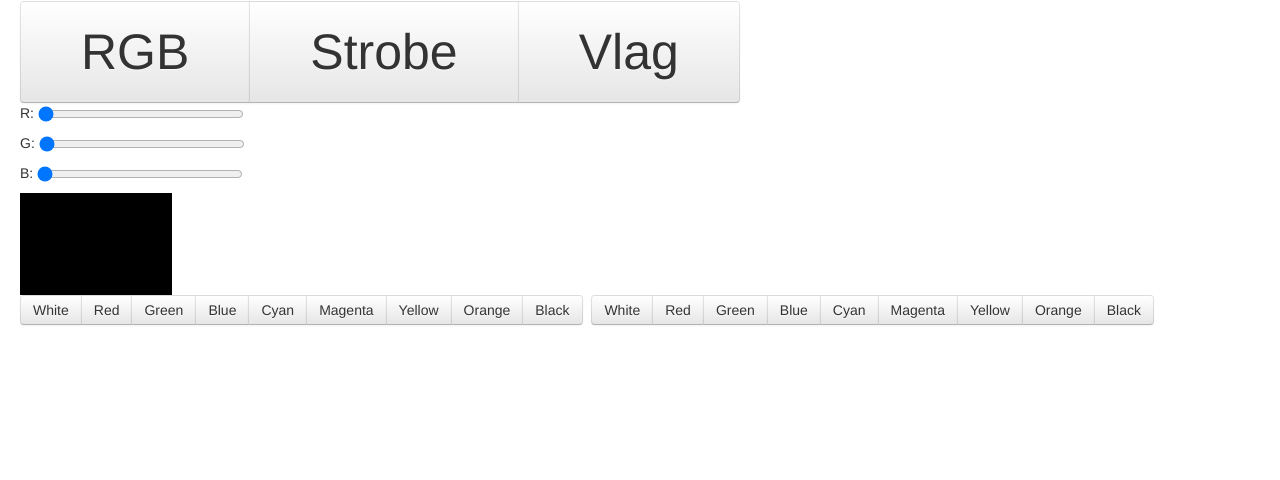
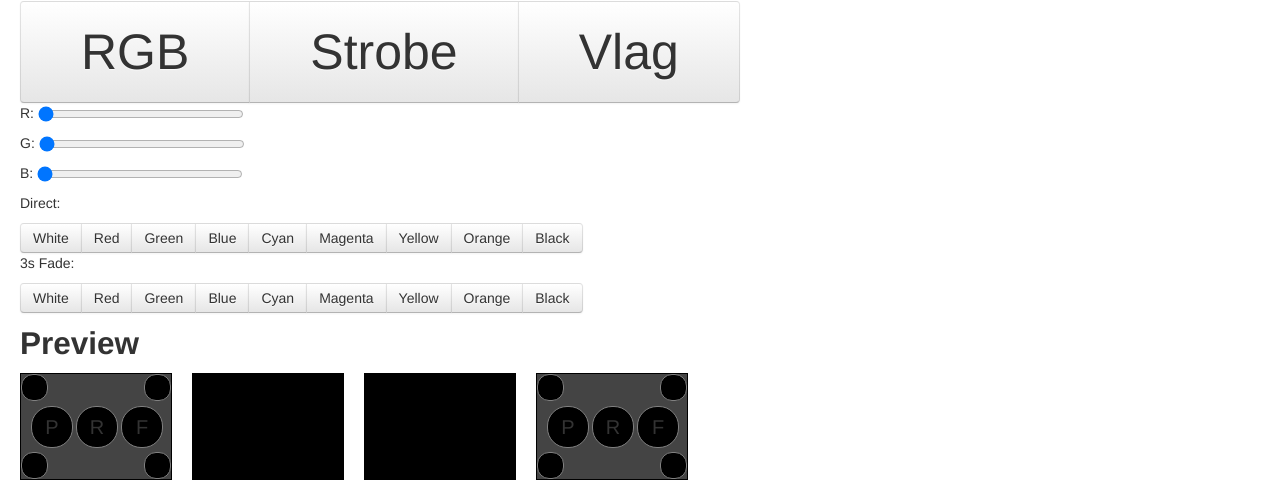
Before and after one commit to Flard/purecontroller, a plain HTML site: page index.html in a window 1280 px wide. Shown: the part 403-883 px from the top of the page. Before the commit the page ends 800 px from the top, so only its background shows below. Drawn offline with Linux system fonts and the light colour scheme.

Commit message:
Riser previews

```diff
--- a/css/app.css
+++ b/css/app.css
@@ -7,9 +7,74 @@ body {
     padding: 40px 60px;
 }
 
-#rgb-preview {
+.rgb-preview {
     width: 150px;
-    height: 100px;
+    height: 105px;
     border: 1px solid black;
     background-color: black;
+
+    float: left;
+    margin-right: 20px;
 }
+
+.rgb-preview div {
+    height: 35px;
+}
+
+.riser {
+    float: left;
+    margin-right: 20px;
+
+    border: 1px solid black;
+    position: relative;
+    width: 150px;
+    height: 105px;
+
+    background-color: #444444;
+
+}
+
+.riser .acl {
+    position: absolute;
+    width: 25px;
+    height: 25px;
+    border: 1px solid gray;
+    border-radius: 12px;
+}
+
+.riser .acl2 {
+    left: 123px;
+    top: 0;
+}
+
+.riser .acl3 {
+    left: 123px;
+    top: 78px;
+}
+
+.riser .acl4 {
+    left: 0;
+    top: 78px;
+}
+
+.riser .par, .riser .fog, .riser .fan {
+    position: absolute;
+    width: 40px;
+    height: 40px;
+    border: 1px solid gray;
+    border-radius: 20px;
+    top: 32px;
+    left: 10px;
+    text-align: center;
+    font-size: 20px;
+    vertical-align: middle;
+    line-height: 40px;
+}
+
+.riser .fog {
+    left: 55px;
+}
+
+.riser .fan {
+    left: 100px;
+}
--- a/index.html
+++ b/index.html
@@ -15,7 +15,7 @@
         <button class="btn btn-xxlarge" data-type="channel" data-id="fog1">Rook</button>
         <button class="btn btn-xxlarge" data-type="channel" data-id="fan1">Fan</button>
         <button class="btn btn-xxlarge" data-type="channel" data-id="par1">Par</button>
-        <button class="btn btn-xxlarge" data-type="channel" data-id="acl1">ACL</button>
+        <button class="btn btn-xxlarge" data-type="channel" data-id="acl11,acl12,acl13,acl14">ACL</button>
     </div>
 
     <h1>Ego riser 2</h1>
@@ -23,14 +23,14 @@
         <button class="btn btn-xxlarge" data-type="channel" data-id="fog2">Rook</button>
         <button class="btn btn-xxlarge" data-type="channel" data-id="fan2">Fan</button>
         <button class="btn btn-xxlarge" data-type="channel" data-id="par2">Par</button>
-        <button class="btn btn-xxlarge" data-type="channel" data-id="acl2">ACL</button>
+        <button class="btn btn-xxlarge" data-type="channel" data-id="acl21,acl22,acl23,acl24">ACL</button>
     </div>
 
     <h1>Led</h1>
     <div class="btn-group">
         <button class="btn btn-xxlarge">RGB</button>
         <button class="btn btn-xxlarge">Strobe</button>
-        <button class="btn btn-xxlarge">Vlag</button>
+        <button class="btn btn-xxlarge" data-type="ledpreset" data-fade="1000" data-value="255,0,0,255,255,255,0,0,255">Vlag</button>
     </div>
     <p>
         R: <input type="range" min="0" max="255" value="0" id="led_r" />
@@ -41,7 +41,7 @@
     <p>
         B: <input type="range" min="0" max="255" value="0" id="led_b" />
     </p>
-    <div id="rgb-preview"></div>
+    <p>Direct:</p>
     <div class="btn-group">
         <button class="btn" data-type="ledpreset" data-fade="0" data-value="255,255,255">White</button>
         <button class="btn" data-type="ledpreset" data-fade="0" data-value="255,0,0">Red</button>
@@ -53,6 +53,7 @@
         <button class="btn" data-type="ledpreset" data-fade="0" data-value="255,153,0">Orange</button>
         <button class="btn" data-type="ledpreset" data-fade="0" data-value="0,0,0">Black</button>
     </div>
+    <p>3s Fade:</p>
     <div class="btn-group">
         <button class="btn" data-type="ledpreset" data-fade="3000" data-value="255,255,255">White</button>
         <button class="btn" data-type="ledpreset" data-fade="3000" data-value="255,0,0">Red</button>
@@ -64,6 +65,34 @@
         <button class="btn" data-type="ledpreset" data-fade="3000" data-value="255,153,0">Orange</button>
         <button class="btn" data-type="ledpreset" data-fade="3000" data-value="0,0,0">Black</button>
     </div>
-
+    <h2>Preview</h2>
+    <div id="riser1" class="riser">
+        <div class="acl acl1" data-type="output" data-bind="acl11"></div>
+        <div class="acl acl2" data-type="output" data-bind="acl12"></div>
+        <div class="acl acl3" data-type="output" data-bind="acl13"></div>
+        <div class="acl acl4" data-type="output" data-bind="acl14"></div>
+        <div class="par" data-type="output" data-bind="par1">P</div>
+        <div class="fan" data-type="output" data-bind="fan1">F</div>
+        <div class="fog" data-type="output" data-bind="fog1">R</div>
+    </div>
+    <div id="rgb-preview1" class="rgb-preview">
+        <div class="line1" data-type="output-rgb" data-bind="led11"></div>
+        <div class="line2" data-type="output-rgb" data-bind="led12"></div>
+        <div class="line3" data-type="output-rgb" data-bind="led13"></div>
+    </div>
+    <div id="rgb-preview2" class="rgb-preview">
+        <div class="line1" data-type="output-rgb" data-bind="led21"></div>
+        <div class="line2" data-type="output-rgb" data-bind="led22"></div>
+        <div class="line3" data-type="output-rgb" data-bind="led23"></div>
+    </div>
+    <div id="riser2" class="riser">
+        <div class="acl acl1" data-type="output" data-bind="acl21"></div>
+        <div class="acl acl2" data-type="output" data-bind="acl22"></div>
+        <div class="acl acl3" data-type="output" data-bind="acl23"></div>
+        <div class="acl acl4" data-type="output" data-bind="acl24"></div>
+        <div class="par" data-type="output" data-bind="par2">P</div>
+        <div class="fan" data-type="output" data-bind="fan2">F</div>
+        <div class="fog" data-type="output" data-bind="fog2">R</div>
+    </div>
 </body>
 </html>
--- a/js/purecontroller.js
+++ b/js/purecontroller.js
@@ -1,29 +1,44 @@
 var PureController = {
 
     config: {
-        fan1: 100,
-        fan2: 120,
-        fog1: 101,
-        fog2: 121,
-        par1: 103,
-        par2: 104,
-        acl11: 1,
-        acl12: 2,
-        acl13: 3,
-        acl14: 4,
-        acl21: 5,
-        acl22: 6,
-        acl23: 7,
-        acl24: 9,
+        fan1: 1,
+        fan2: 2,
+        fog1: 3,
+        fog2: 4,
+        par1: 5,
+        par2: 6,
+        acl11: 7,
+        acl12: 8,
+        acl13: 9,
+        acl14: 10,
+        acl21: 11,
+        acl22: 12,
+        acl23: 13,
+        acl24: 14,
 
-        led11: 200,
-        led12: 201,
-        led13: 203,
+        led11R: 201,
+        led11G: 202,
+        led11B: 203,
+        led12R: 204,
+        led12G: 205,
+        led13R: 206,
+        led13R: 207,
+        led13G: 208,
+        led13B: 209,
 
-        led21: 204,
-        led22: 205,
-        led23: 206
+        led21R: 211,
+        led21G: 212,
+        led21B: 213,
+        led22R: 214,
+        led22G: 215,
+        led23R: 216,
+        led23R: 217,
+        led23G: 218,
+        led23B: 219
     },
+
+    outputs: new Array(512),
+    bindings: {},
 
     init: function() {
 
@@ -59,6 +74,21 @@ var PureController = {
             PureController.fadeLed(values, time);
         });
 
+        $('*[data-type=output]').each(function() {
+            var key = $(this).data('bind');
+            if (!PureController.bindings[key]) {
+                PureController.bindings[key] = [ this ];
+            } else {
+                PureController.bindings[key].push(this);
+            }
+
+        })
+
+        for(var key in PureController.config) {
+
+            PureController.setValue(key, 0);
+
+        }
 
     },
 
@@ -66,11 +96,31 @@ var PureController = {
         var r = parseInt($('input[type=range]#led_r').val()),
             g = parseInt($('input[type=range]#led_g').val()),
             b = parseInt($('input[type=range]#led_b').val())
-        $('#rgb-preview').css('background-color', 'rgb('+r+','+g+','+b+')');
+        $('#rgb-preview div').css('background-color', 'rgb('+r+','+g+','+b+')');
     },
 
-    setValue: function(channel, value) {
-        console.log(channel+': '+value);
+    setValue: function(channelName, value) {
+        if (channelName.indexOf(',') >= 0) {
+            var channelNames = channelName.split(',');
+            for(var i = 0;i<channelNames.length;i++) {
+                PureController.setValue(channelNames[i],value);
+            }
+            return;
+        }
+
+        var channel = PureController.config[channelName];
+        PureController.outputs[channel] = value;
+
+        if (PureController.bindings[channelName]) {
+            for(var i=0;i<PureController.bindings[channelName].length;i++) {
+                var element = PureController.bindings[channelName][i];
+                element.style.backgroundColor = 'rgb('+value+','+value+','+value+')';
+            };
+        } else {
+            console.warn('control '+channelName+' not found');
+        }
+
+
     },
 
     _ledFade: false,
```
